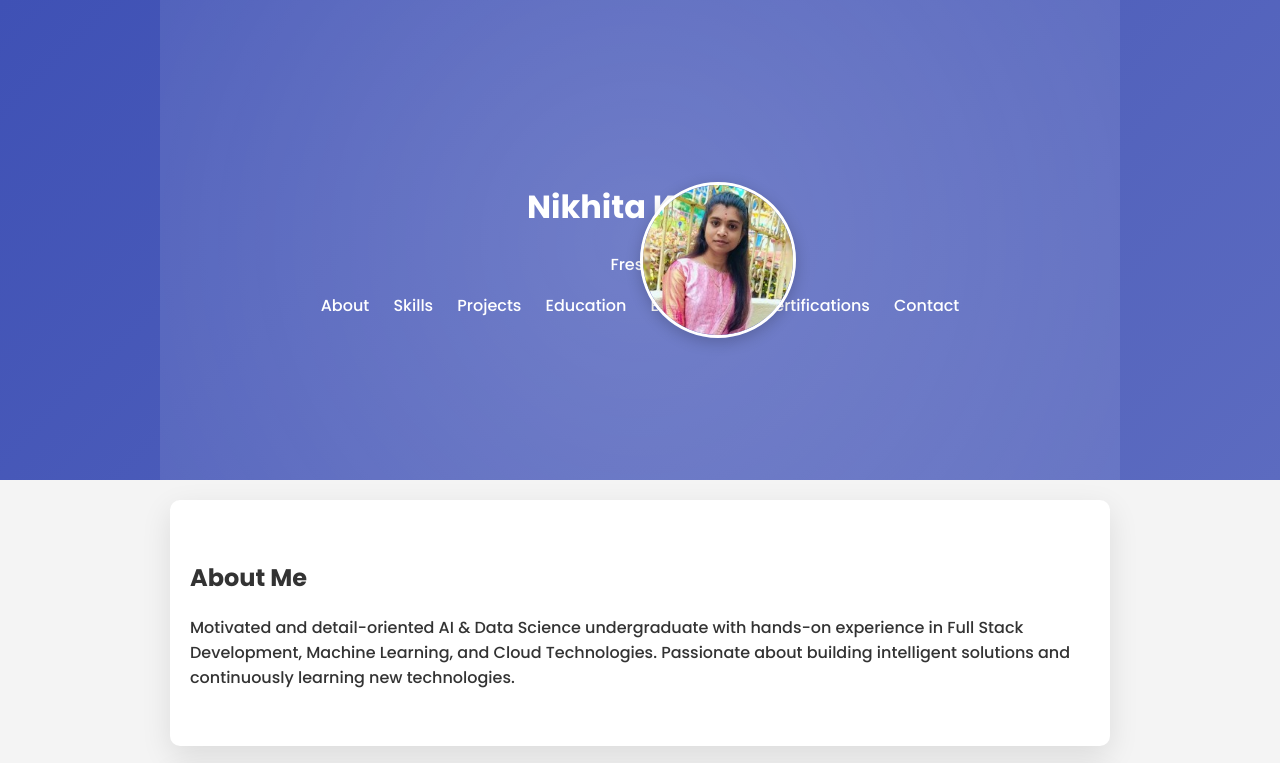
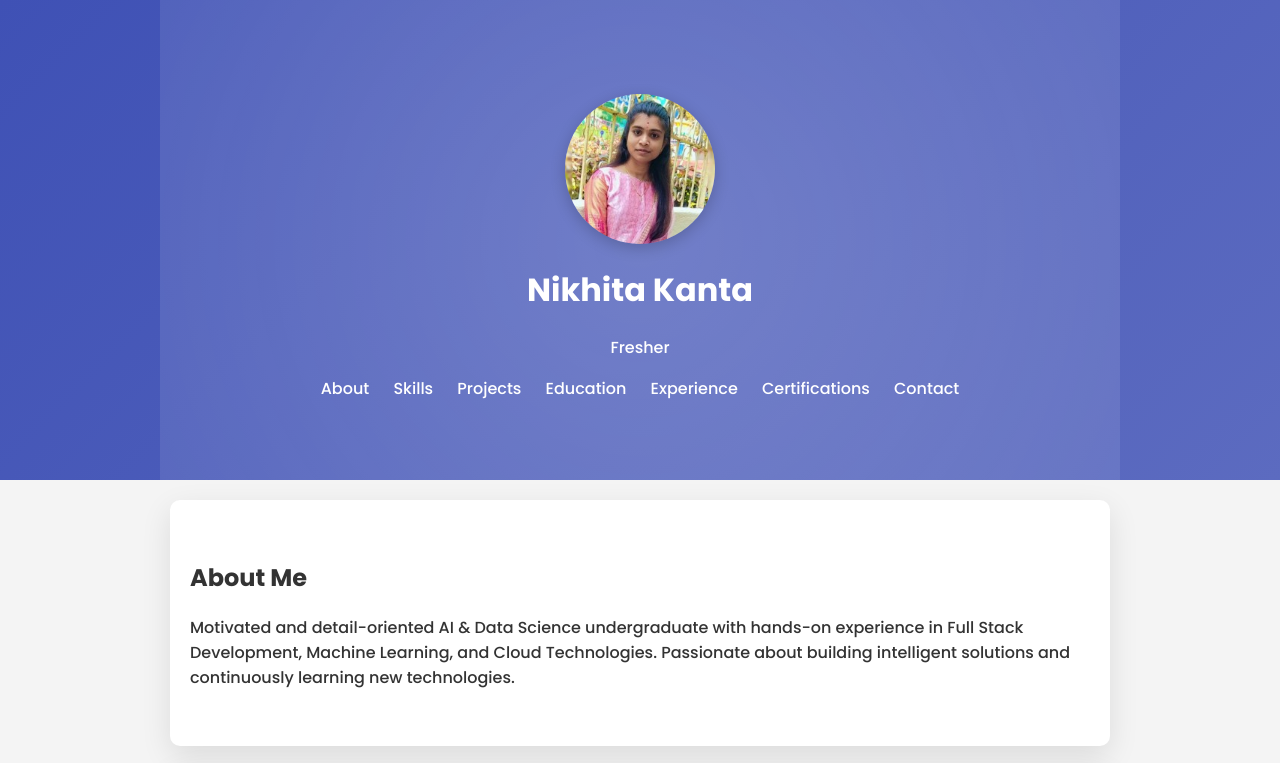
Before and after one commit to Nikhita639/Nikhita369.github.io, a plain HTML site: page index.html in a window 1280 px wide. Shown: the top 763 px of the page. Drawn offline with Linux system fonts and the light colour scheme.

Commit message:
Update index.html

```diff
--- a/index.html
+++ b/index.html
@@ -12,11 +12,9 @@
     <header class="hero">
         <div class="overlay"></div>
         <div class="hero-content fade-in">
-            <img src="GridArt_20240929_130832044.jpg" alt="Nikhita Kanta" class="top-photo">
-
+            <img src="GridArt_20240929_130832044.jpg" alt="Nikhita Kanta" class="profile-photo">
             <h1>Nikhita Kanta</h1>
             <p>Fresher</p>
-
             <nav>
                 <a href="#about">About</a>
                 <a href="#skills">Skills</a>
```
